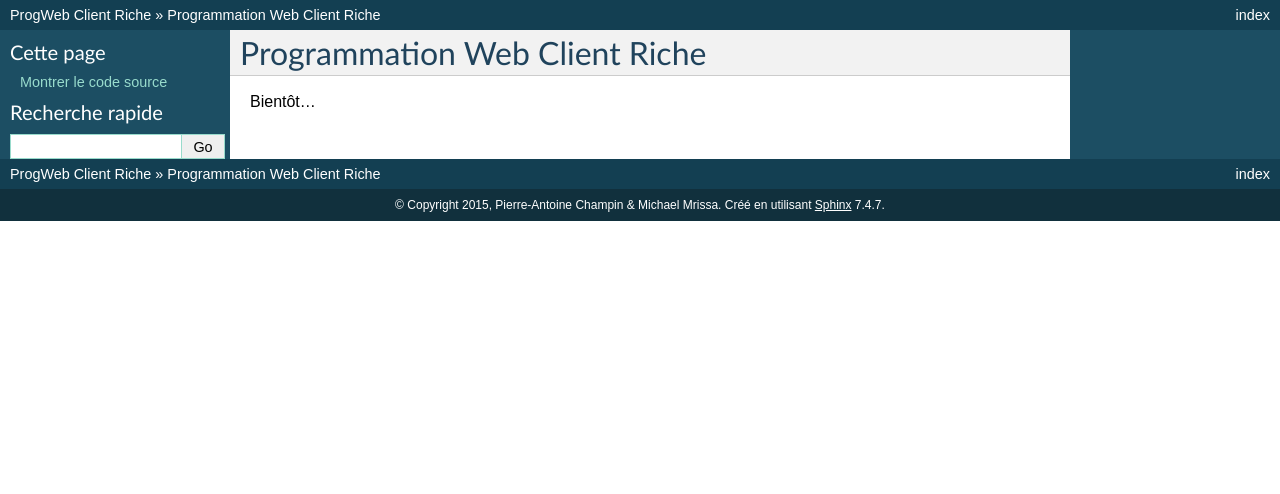
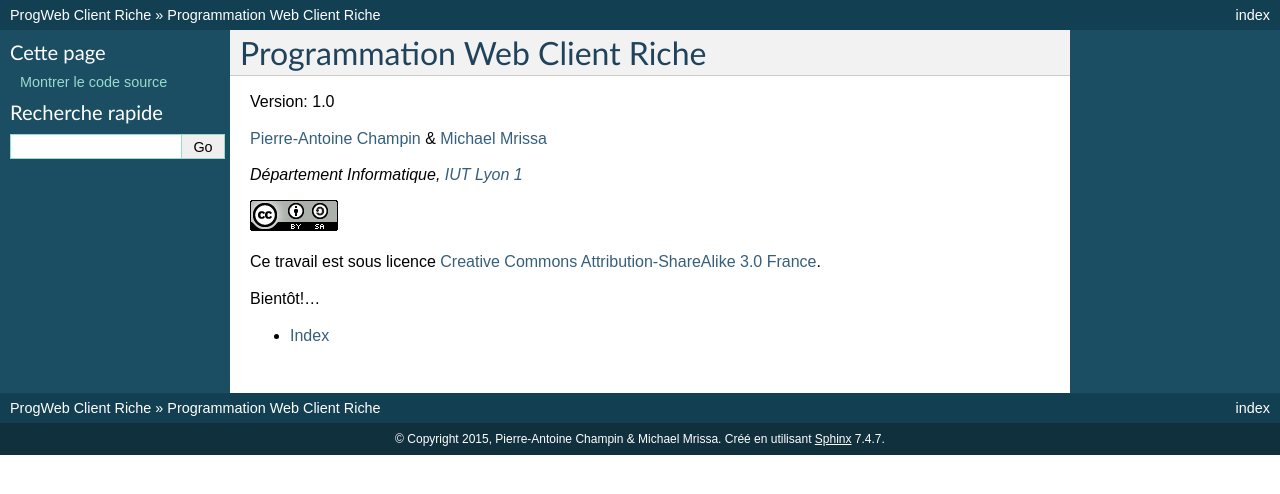
Before and after one commit to pchampin/intro-js, a Sphinx documentation site: the page built from source/index.rst, in a window 1280 px wide. Shown: the top 494 px of the page. Built offline with Sphinx 7.4.7, drawn with Linux system fonts in a browser that asks for light colours.

Commit message:
ajouté la license

```diff
--- /dev/null
+++ b/source/credits.rst.inc
@@ -0,0 +1,22 @@
+.. raw:: html
+
+   <!-- NB: using raw:: directive in order to accurately tag metadata -->
+
+     <p><a rel="author"
+           href="http://champin.net/#pa"
+           >Pierre-Antoine Champin</a>
+     & <a rel="author"
+           href="http://liris.cnrs.fr/~mmrissa"
+           >Michael Mrissa</a></p>
+     <address>Département Informatique,
+       <a href="http://iut.univ-lyon1.fr/">IUT Lyon 1</a></address>
+
+     <p><a rel="license"
+        href="http://creativecommons.org/licenses/by-sa/3.0/fr/deed.fr">
+        <img alt="Creative Commons License" style="border-width:0"
+             src="_static/cc.png" /></a></p>
+
+     <p class="license">Ce travail est sous licence
+     <a rel="license"
+        href="http://creativecommons.org/licenses/by-sa/3.0/fr/deed.fr">
+        Creative Commons Attribution-ShareAlike 3.0 France</a>.</p>
--- a/source/index.rst
+++ b/source/index.rst
@@ -1,4 +1,18 @@
 Programmation Web Client Riche
 ==============================
 
-Bientôt...
+Version: |version|
+
+.. include:: credits.rst.inc
+
+.. toctree::
+   :maxdepth: 1
+
+Bientôt!...
+
+* :ref:`genindex`
+
+..
+  .. rubric:: Remerciements
+
+  Ici, les remerciements lorsqu'on en aura.
```
Also changed, not shown: source/_static/cc.png (added).
